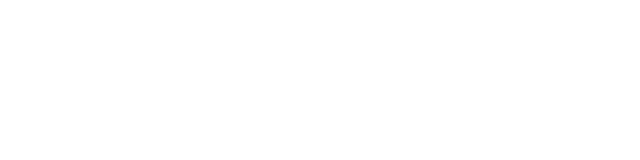
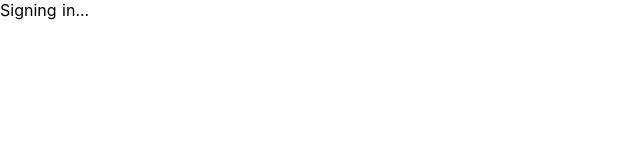
Before and after one commit to shibayu36/playground, a Nuxt app in the folder nuxt-auth0/: page /callback in a window 1280 px wide. Before the commit this address had no page. Shown: the top 160 px of the page, without its empty margins (0-640 px from the left). Built offline with nearby package versions, Linux system fonts and the light colour scheme.

Commit message:
Add callback page

```diff
--- /dev/null
+++ b/nuxt-auth0/pages/callback.vue
@@ -0,0 +1,3 @@
+<template>
+  <p>Signing in...</p>
+</template>
```
